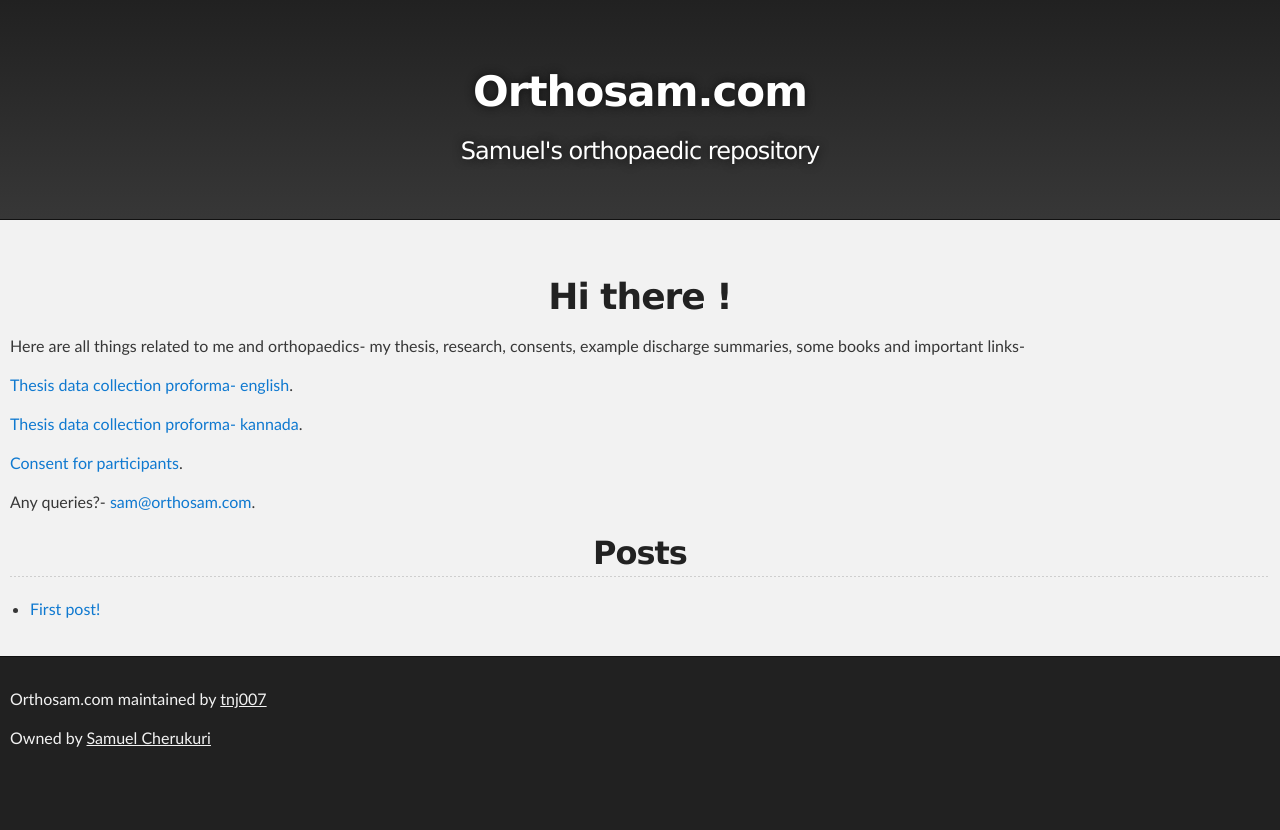
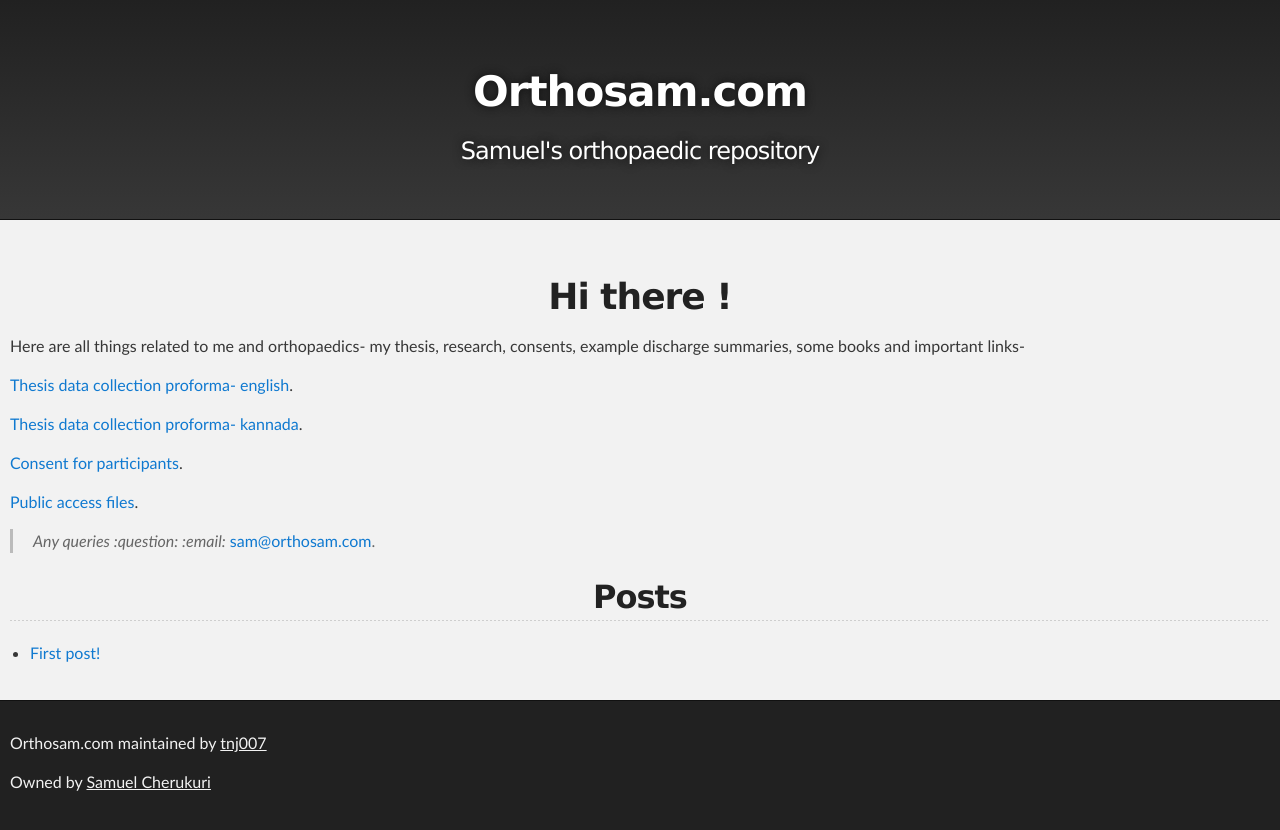
Before and after one commit to tnj007/samuel, a Jekyll site: the page built from index.md, in a window 1280 px wide. Shown: the top 830 px of the page. Built offline with Jekyll 4.4.1, drawn with Linux system fonts in a browser that asks for light colours; our own code applies the rules of GitHub Pages for plain Markdown files.

Commit message:
Update index.md

```diff
--- a/index.md
+++ b/index.md
@@ -13,7 +13,9 @@ Here are all things related to me and orthopaedics- my thesis, research, consent
 
 [Consent for participants](https://docs.google.com/document/d/1wH9lNs_hkwAxh84Fg9TO1vAMfPbuvat3nRPKsgdGNbk/edit).
 
-Any queries?- [sam@orthosam.com](mailto:sam@orthosam.com).
+[Public access files](https://drive.google.com/drive/folders/1MGTIataD9rRTVA7qBUZC8Im4Sq99NCri).
+
+> _Any queries :question: :email:_ [sam@orthosam.com](mailto:sam@orthosam.com).
 
 
 ## Posts
```
